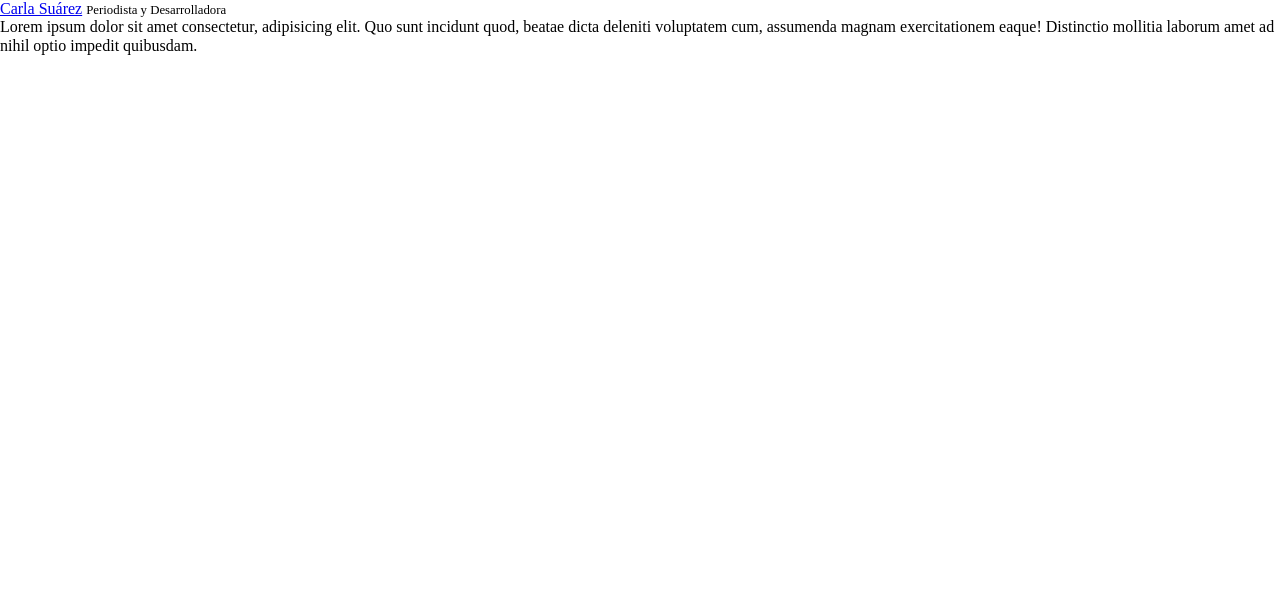
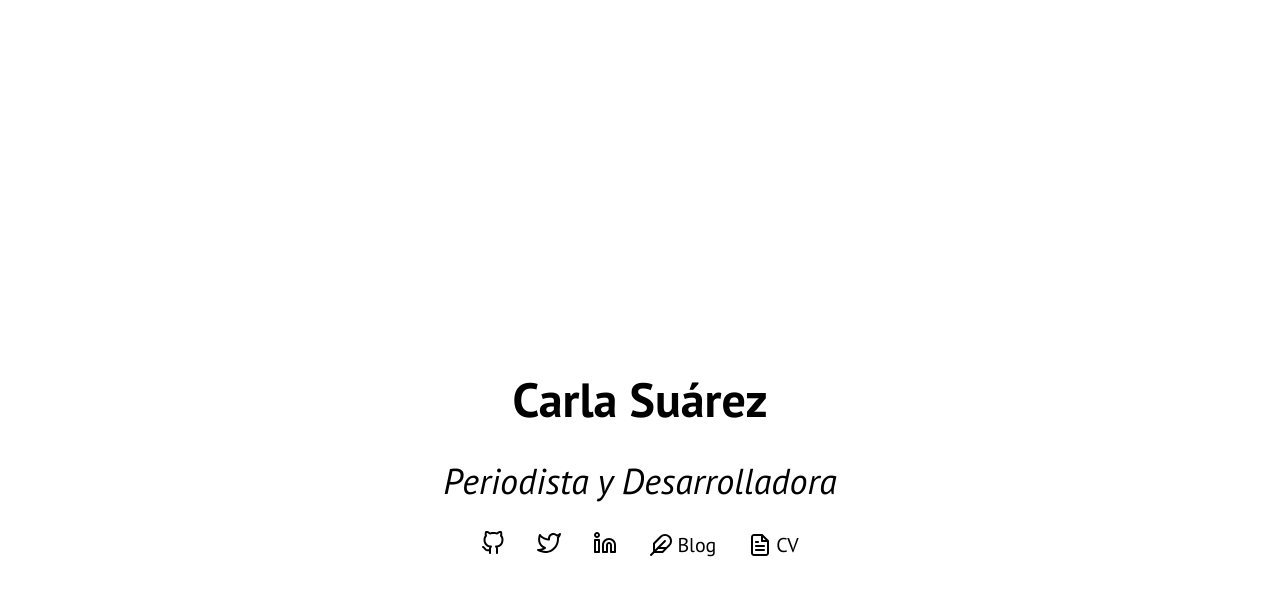
Before and after one commit to carlast22/carlast22.github.io, a Jekyll site: the page built from index.html, in a window 1280 px wide. Shown: the top 596 px of the page. Built offline with Jekyll 4.4.1, drawn with Linux system fonts in a browser that asks for light colours.

Commit message:
Adds new styles

```diff
--- a/_config.yml
+++ b/_config.yml
@@ -1,7 +1,7 @@
 # Permalinks
 #
 # Use of `relative_permalinks` ensures post links from the index work properly.
-permalink:           /:title/
+permalink:           /blog/:title/
 
 # Setup
 title:               Carla Suárez
@@ -18,3 +18,6 @@ gems:
 author:
   name:              Carla Suárez
   url:               https://carlasuarez.xyz
+  github:            https://github.com/carlast22
+  linkedin:          https://linkedin.com/in/carlasuarez22
+  twitter:           https://twitter.com/carlast22
--- a/_includes/head.html
+++ b/_includes/head.html
@@ -15,6 +15,7 @@
 
   <!-- CSS -->
   <link rel="stylesheet" href="{{ site.baseurl }}/public/css/tachyons.css">
+  <link rel="stylesheet" href="{{ site.baseurl }}/public/css/styles.css">
   <link rel="shortcut icon" href="/public/favicon.ico">
 
   <!-- Icons -->
--- a/_layouts/default.html
+++ b/_layouts/default.html
@@ -3,11 +3,6 @@
   {% include head.html %}
 
   <body>
-    <header>
-      <a href="{{ site.baseurl }}/" title="Home">{{ site.title }}</a>
-      <small>{{ site.tagline }}</small>
-    </header>
-
     <main class="content">{{ content }}</main>
   </body>
 </html>
--- a/index.html
+++ b/index.html
@@ -3,4 +3,30 @@ layout: default
 title: Home
 ---
 
-Lorem ipsum dolor sit amet consectetur, adipisicing elit. Quo sunt incidunt quod, beatae dicta deleniti voluptatem cum, assumenda magnam exercitationem eaque! Distinctio mollitia laborum amet ad nihil optio impedit quibusdam.
+<article
+  class="vh-100 flex flex-column justify-center items-center w-100 bg-white"
+>
+  <div class="tc black ph3">
+    <h1 class="f1 b">{{ site.title }}</h1>
+    <h2 class="f2 i normal">{{ site.tagline }}</h2>
+  </div>
+  <nav class="flex f4">
+    <a class="link dim mh3" href="{{ site.author.github }}">
+      <img alt="github" class="img" src="/img/icons/github.svg" />
+    </a>
+    <a class="link dim mh3" href="{{ site.author.twitter }}">
+      <img alt="twitter" class="img" src="/img/icons/twitter.svg" />
+    </a>
+    <a class="link dim mh3" href="{{ site.author.linkedin }}">
+      <img alt="linkedin" class="img" src="/img/icons/linkedin.svg" />
+    </a>
+    <a class="flex items-center link dim mh3 black" href="/blog">
+      <img alt="blog" class="img mr1" src="/img/icons/feather.svg" />
+      Blog
+    </a>
+    <a class="flex items-center link dim mh3 black" href="/cv">
+      <img alt="blog" class="img mr1" src="/img/icons/file-text.svg" />
+      CV
+    </a>
+  </nav>
+</article>
--- /dev/null
+++ b/public/css/styles.css
@@ -0,0 +1,24 @@
+@font-face {
+  font-family: "PT Sans";
+  src: url("/public/fonts/PTSans-Regular.ttf") format("truetype");
+  font-weight: normal;
+  font-style: normal;
+}
+
+@font-face {
+  font-family: "PT Sans";
+  src: url("/public/fonts/PTSans-Italic.ttf") format("truetype");
+  font-weight: normal;
+  font-style: italic;
+}
+
+@font-face {
+  font-family: "PT Sans";
+  src: url("/public/fonts/PTSans-Bold.ttf") format("truetype");
+  font-weight: bold;
+  font-style: normal;
+}
+
+body {
+  font-family: "PT Sans", sans-serif;
+}
```
Also changed, not shown: blog/index.html (+4 -4 lines), img/icons/feather.svg (added), img/icons/file-text.svg (added), img/icons/github.svg (added), img/icons/linkedin.svg (added), img/icons/pen-tool.svg (added), img/icons/twitter.svg (added), public/fonts/PTSans-Bold.ttf (added), public/fonts/PTSans-BoldItalic.ttf (added), public/fonts/PTSans-Italic.ttf (added), public/fonts/PTSans-Regular.ttf (added).
